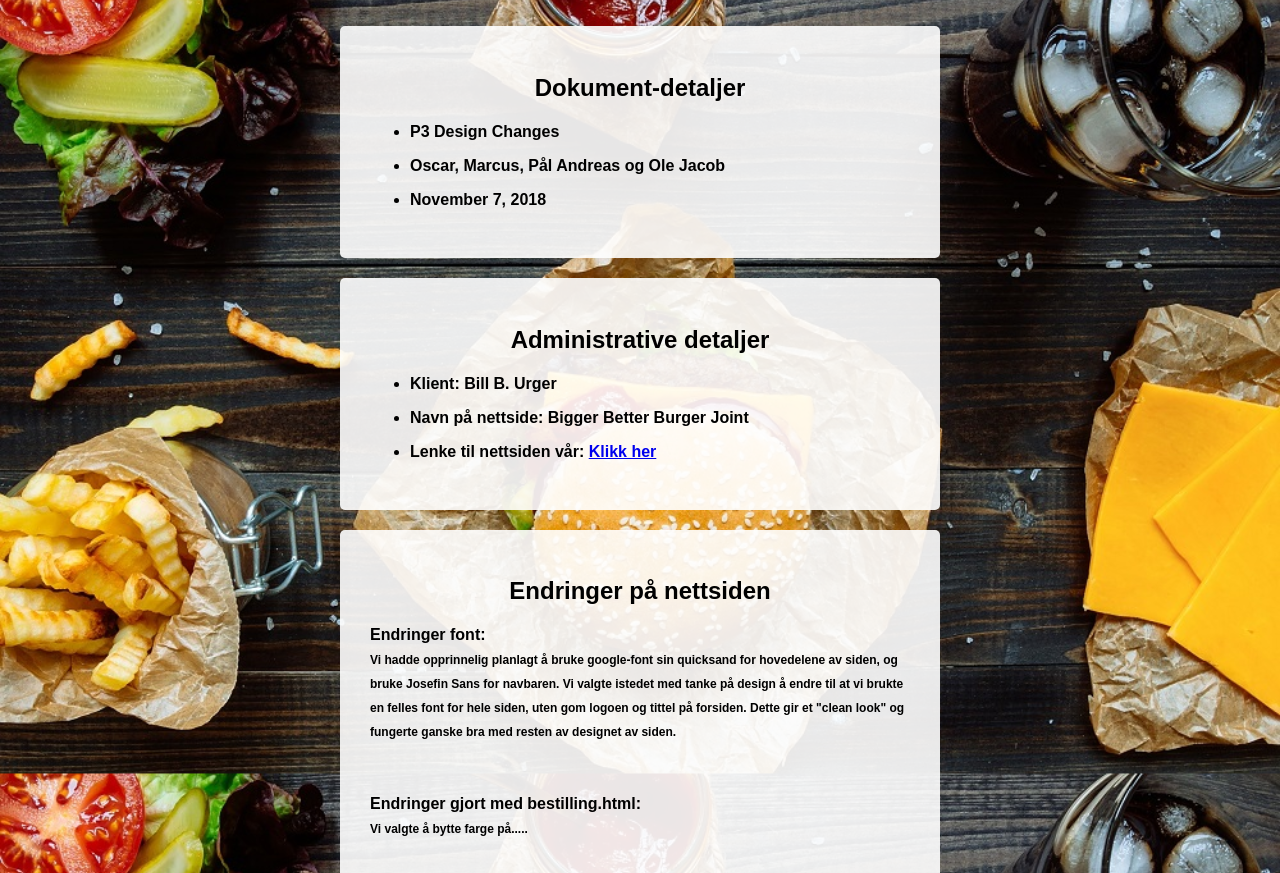
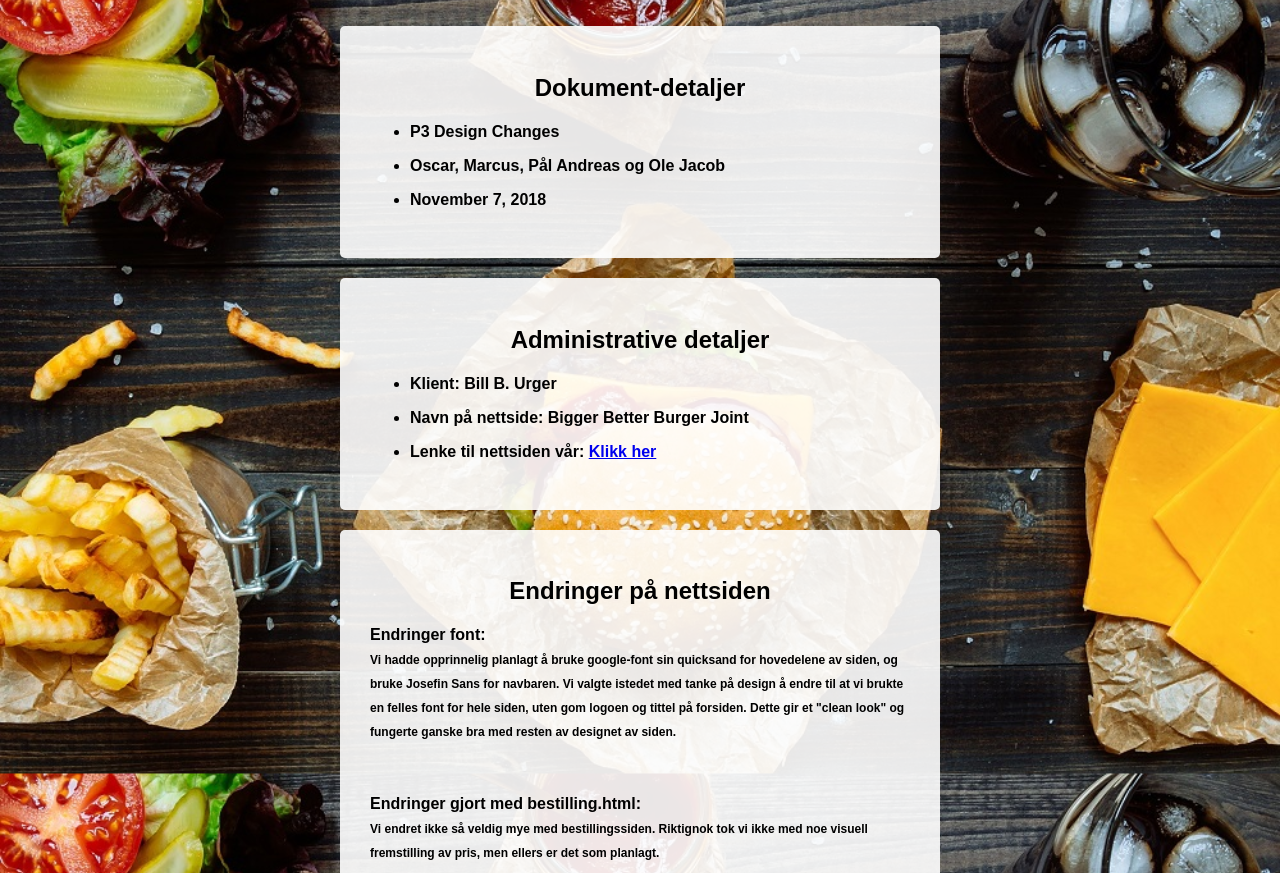
Before and after one commit to marcuasc/Webtek-Prosjekt, a plain HTML site: page P3/index.html in a window 1280 px wide. Shown: the part 79-952 px from the top of the page. Drawn offline with Linux system fonts and the light colour scheme.

Commit message:
Bestilling p3

```diff
--- a/P3/index.html
+++ b/P3/index.html
@@ -46,7 +46,7 @@
             <br>
             <p class="p_changes"> <strong>Endringer gjort med bestilling.html: </strong>
               <br>
-              Vi valgte å bytte farge på.....</p>
+              Vi endret ikke så veldig mye med bestillingssiden. Riktignok tok vi ikke med noe visuell fremstilling av pris, men ellers er det som planlagt. </p>
             <br>
             <p class="p_changes"> <strong>Endringer gjort med kontakt.html: </strong>
               <br>
```
